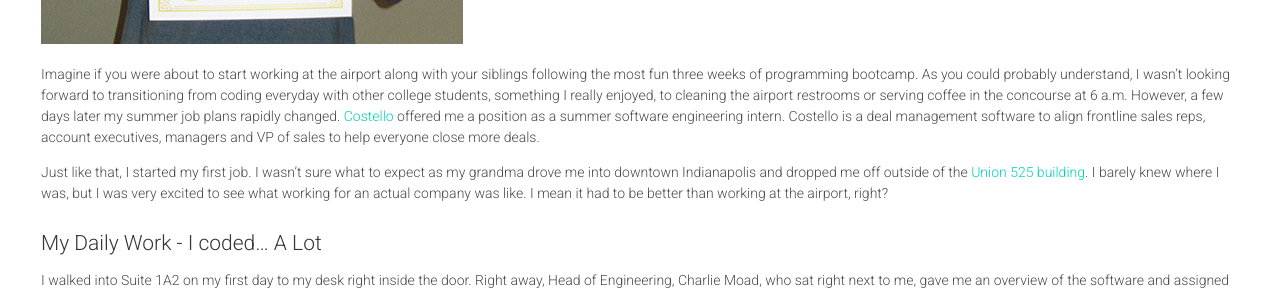
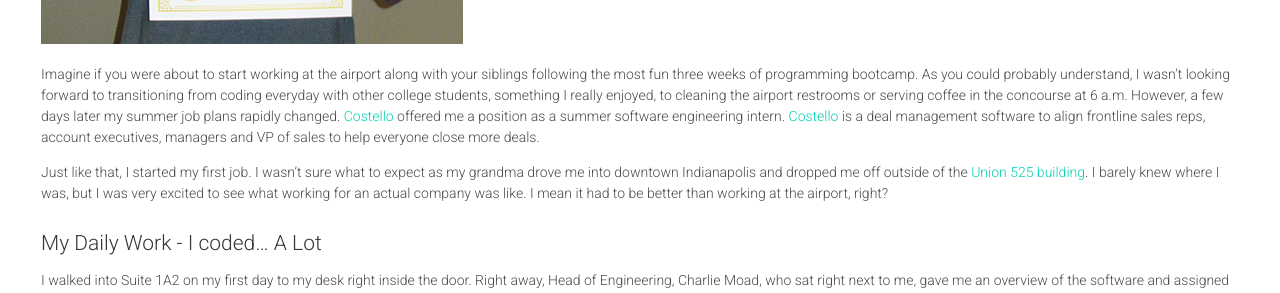
Before and after one commit to danieljbell/cloudcannon-test, a Jekyll site: the page built from _posts/2017-08-14-how-my-internship-at-a-tech-startup-impacted-my-future---nick-fordyce.md, in a window 1280 px wide and 900 px high, scrolled down 876 px. Shown: the part 152-445 px from the top of the window. Built offline with Jekyll 4.4.1, drawn with Linux system fonts in a browser that asks for light colours; some of the changed lines change nothing that is shown.

Commit message:
Updated '_posts/2017-08-14-how-my-internship-at-a-tech-startup-impacted-my-future---nick-fordyce.md' via CloudCannon

```diff
--- a/_posts/2017-08-14-how-my-internship-at-a-tech-startup-impacted-my-future---nick-fordyce.md
+++ b/_posts/2017-08-14-how-my-internship-at-a-tech-startup-impacted-my-future---nick-fordyce.md
@@ -17,7 +17,7 @@ For three, intensive weeks starting in mid-May, I went to [Xtern Bootcamp](http:
 
 ![](/uploads/versions/nick-fordyce-with-award---x0-0-422-540-422-540x---.jpg)
 
-Imagine if you were about to start working at the airport along with your siblings following the most fun three weeks of programming bootcamp. As you could probably understand, I wasn’t looking forward to transitioning from coding everyday with other college students, something I really enjoyed, to cleaning the airport restrooms or serving coffee in the concourse at 6 a.m. However, a few days later my summer job plans rapidly changed. [Costello](https://andcostello.com/) offered me a position as a summer software engineering intern. Costello is a deal management software to align frontline sales reps, account executives, managers and VP of sales to help everyone close more deals.
+Imagine if you were about to start working at the airport along with your siblings following the most fun three weeks of programming bootcamp. As you could probably understand, I wasn’t looking forward to transitioning from coding everyday with other college students, something I really enjoyed, to cleaning the airport restrooms or serving coffee in the concourse at 6 a.m. However, a few days later my summer job plans rapidly changed. [Costello](https://andcostello.com/) offered me a position as a summer software engineering intern. [Costello](https://andcostello.com) is a deal management software to align frontline sales reps, account executives, managers and VP of sales to help everyone close more deals.
 
 Just like that, I started my first job. I wasn’t sure what to expect as my grandma drove me into downtown Indianapolis and dropped me off outside of the [Union 525 building](http://union525.com/). I barely knew where I was, but I was very excited to see what working for an actual company was like. I mean it had to be better than working at the airport, right?
 
```
